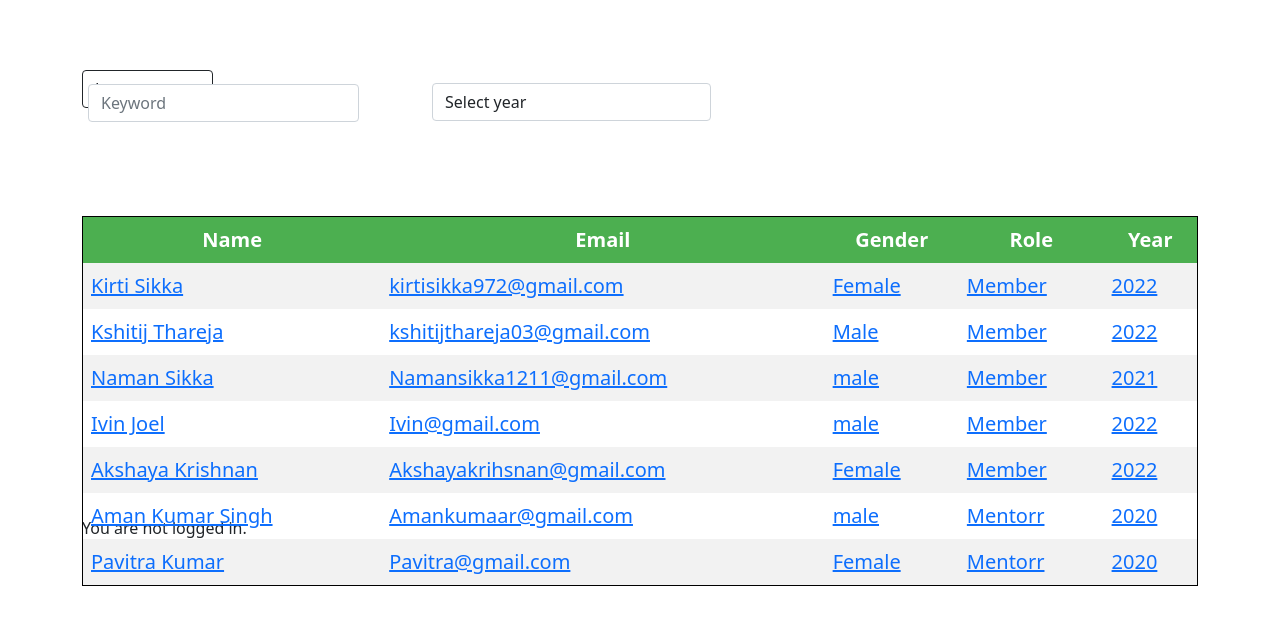
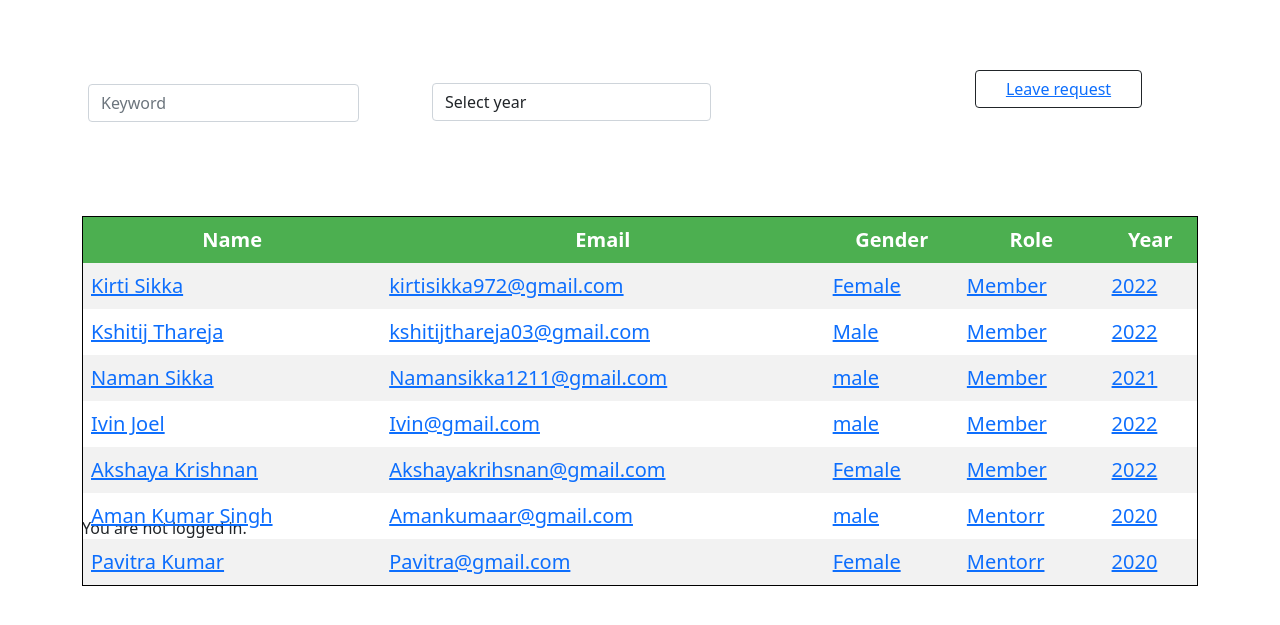
Before and after one commit to kirtisikka1211/lms, a Django app: page /lms/ in a window 1280 px wide. Shown: the top 625 px of the page. Run offline with Django 4.2, Linux system fonts and the light colour scheme; data comes from the database, SQL or seed files in the repository; some libraries are stand-ins or nearby versions.

Commit message:
leave request page

```diff
--- a/leave_management_system/leave_management_system/urls.py
+++ b/leave_management_system/leave_management_system/urls.py
@@ -22,6 +22,8 @@ from django.urls import path
 urlpatterns = [
     path('lms/', include('lms.urls')),
     path('admin/', admin.site.urls),
+    # path('leave-request/', views.leave_request, name='leave_request'),
+
     # path('members/', member_dash, name='member_list'),
 
 ]
--- a/leave_management_system/lms/static/css/style.css
+++ b/leave_management_system/lms/static/css/style.css
@@ -36,16 +36,14 @@ table {
       top: -25px;
       left: 350px;
     }
-<<<<<<< HEAD
     .login-info {
       position: relative;
       top: -10px;
       right: 35px;
     }
-=======
-.btn {
-  position: relative;
-  top: -15px;
-  left: 1300px;
-}
->>>>>>> d89b02fa7d2c75b4c5f61ca140d2acf407548290
+    .btn {
+      position: relative;
+      height: 10%;
+      width: 15%;
+      left: 80%;
+    }
--- a/leave_management_system/lms/templates/dashboard/members_list.html
+++ b/leave_management_system/lms/templates/dashboard/members_list.html
@@ -23,7 +23,7 @@
                 </div>
                 <!-- <button type="submit" class="btn btn-success btn-sm mb-2">Search</button> -->
            </form>
-           <button type="button" id="req" class="btn btn-outline-dark">Leave request</button>
+           <button type="button" id="req" class="btn btn-outline-dark"><a href="{% url 'leave_request' %}">Leave request</a></button>
 
                 <br/>
                 <div class="form-group">
--- a/leave_management_system/lms/urls.py
+++ b/leave_management_system/lms/urls.py
@@ -2,4 +2,6 @@ from django.urls import path
 from . import views
 urlpatterns = [
     path('', views.members_list, name='members'),
+    path('leave/', views.leave_request, name='leave_request')
+
 ]
--- a/leave_management_system/lms/views.py
+++ b/leave_management_system/lms/views.py
@@ -35,3 +35,5 @@ def my_view(request):
     user = request.user
     context = {'user': user}
     return render(request, 'my_template.html', context)
+def leave_request(request):
+    return render(request, 'leave_request.html')
```
Also changed, not shown: leave_management_system/lms/templates/dashboard/leave_request.html (added, +8 -0 lines).
